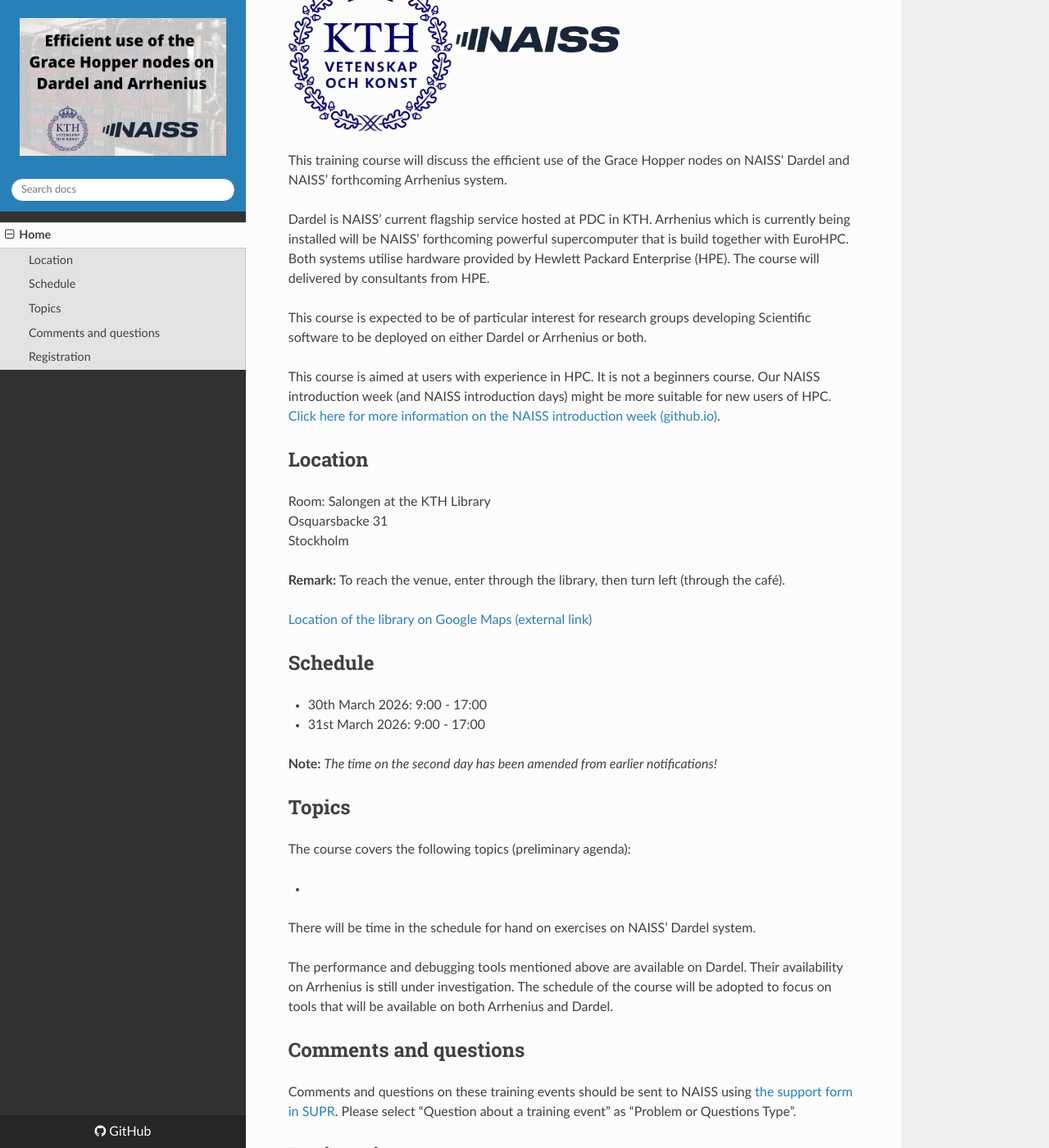
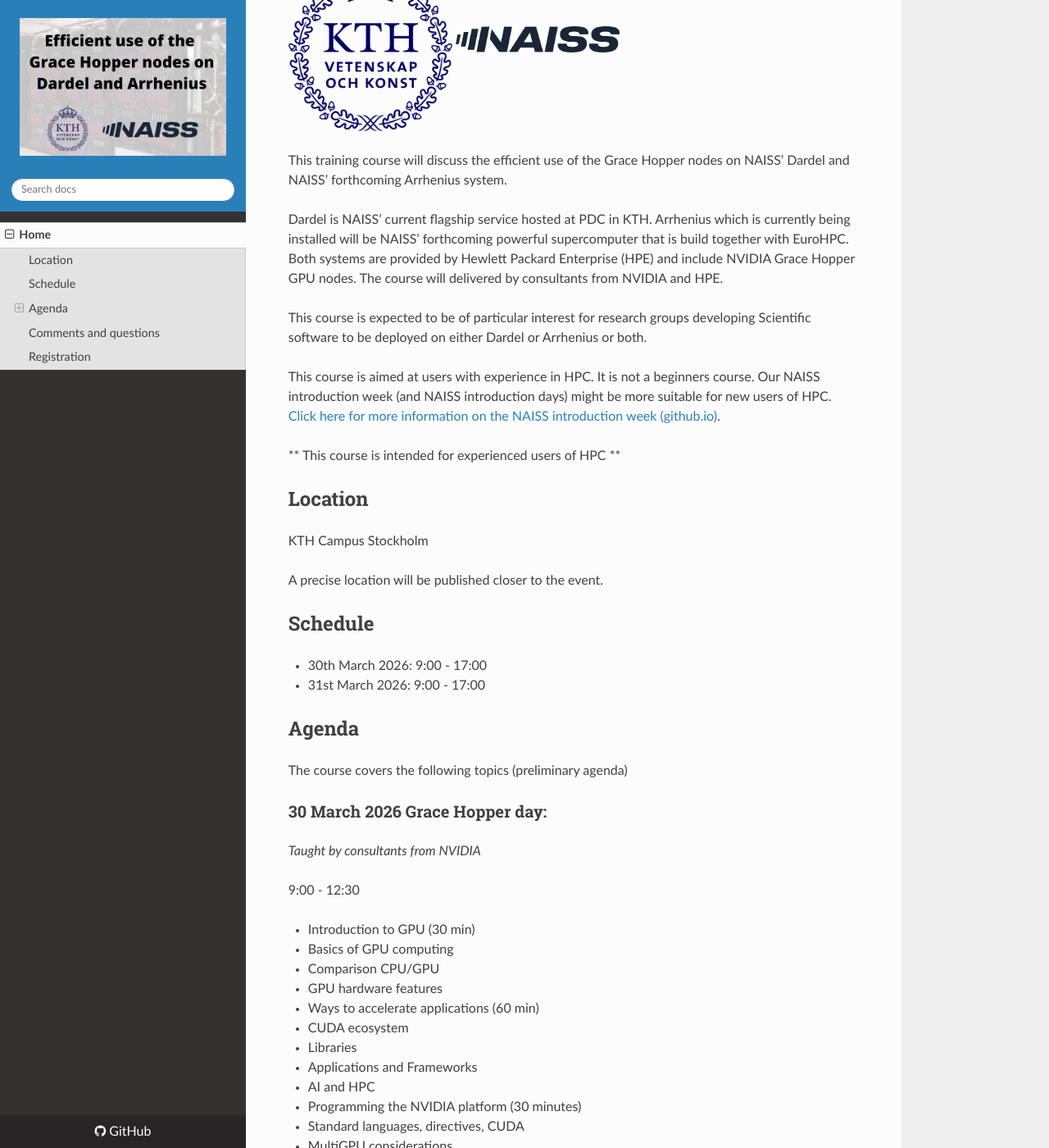
Before and after one commit to NAISS-Training/Using-Grace-Hopper, an MkDocs documentation site: the page built from docs/index.md, in a window 1280 px wide and 1400 px high, scrolled down 381 px. Shown: the whole window at 82% size. Built offline with MkDocs 1.6.1, drawn with Linux system fonts in a browser that asks for light colours; nearby versions of some CDN libraries; some of the changed text lies outside the part shown.

Commit message:
Added preliminary program

```diff
--- a/docs/index.md
+++ b/docs/index.md
@@ -2,44 +2,82 @@
 
 *This course is a collaboration between NAISS and PDC. The lectures will be provided by Nvidia and Hewlett Packard Enterprise (HPE)*
 
-30 - 31 March 2026
+**30 - 31 March 2026**
 
 ![KTH logo](./images/KTH_logo_RGB_bla.png){: width="200px"} ![NAISS logo](./images/naiss.png){: width="200px"}
 
 This training course will discuss the efficient use of the Grace Hopper nodes on NAISS' Dardel and NAISS' forthcoming Arrhenius system.
 
-Dardel is NAISS' current flagship service hosted at PDC in KTH.   Arrhenius which is currently being installed will be NAISS' forthcoming powerful supercomputer that is build together with EuroHPC.   Both systems utilise hardware provided by Hewlett Packard Enterprise (HPE).  The course will delivered by consultants from HPE.
+Dardel is NAISS' current flagship service hosted at PDC in KTH.   Arrhenius which is currently being installed will be NAISS' forthcoming powerful supercomputer that is build together with EuroHPC.   Both systems are provided by Hewlett Packard Enterprise (HPE) and include NVIDIA Grace Hopper GPU nodes.
+The course will delivered by consultants from NVIDIA and HPE.
 
 This course is expected to be of particular interest for research groups developing Scientific software to be deployed on either Dardel or Arrhenius or both.
 
 This course is aimed at users with experience in HPC.  It is not a beginners course.   Our NAISS introduction week (and NAISS introduction days) might be more suitable for new users of HPC. [Click here for more information on the NAISS introduction week (github.io)](https://naiss-training.github.io/NAISS-intro-week/).
 
+** This course is intended for experienced users of HPC **
+
 ## Location
 
-Room: Salongen at the KTH Library
-Osquarsbacke 31
+KTH Campus
 Stockholm
 
-**Remark:** To reach the venue, enter through the library, then turn left (through the café).
-
-[Location of the library on Google Maps (external link)](https://www.google.com/maps/place/59°20'52.4%22N+18°04'23.1%22E/@59.347878,18.073089,802m/data=!3m2!1e3!4b1!4m4!3m3!8m2!3d59.347878!4d18.073089?entry=ttu&g_ep=EgoyMDI2MDEwNy4wIKXMDSoASAFQAw%3D%3D)
+A precise location will be published closer to the event.
 
 ## Schedule
 
 - 30th March 2026: 9:00 - 17:00
 - 31st March 2026: 9:00 - 17:00
 
-**Note:** *The time on the second day has been amended from earlier notifications!*
+## Agenda
 
-## Topics
-The course covers the following topics (preliminary agenda):
+The course covers the following topics (preliminary agenda)
 
--
+### 30 March 2026 Grace Hopper day:
+*Taught by consultants from NVIDIA*
 
-There will be time in the schedule for hand on exercises on NAISS' Dardel system.
+9:00 - 12:30
+
+- Introduction to GPU (30 min)
+   - Basics of GPU computing
+   - Comparison CPU/GPU
+   - GPU hardware features
+- Ways to accelerate applications (60 min)
+   - CUDA ecosystem
+   - Libraries
+   - Applications and Frameworks
+   - AI and HPC
+- Programming the NVIDIA platform (30 minutes)
+   - Standard languages, directives, CUDA
+   - MultiGPU considerations
+   - Compilers and developer tools
+- Grace Hopper overview (90 minutes)
+   - Grace - overview of Arm CPU
+   - Hopper - features of the Hopper architecture
+   - Grace Hopper - details
+
+13:30 - 17:00
+
+- Grace Hopper Programming Considerations (60 minutes)
+- Porting to Arm (30 minutes)
+- Nsight tools (30 minutes)
+- GH and Applications Performance (60 minutes)
+   - HPC apps, LLMs, extended memory
+- Conclusion (30 minutes)
+
+### 31 March 2026 HPE Cray day:
+*Taught by consultants from Hewlett Packard Enterprise*
+
+- Recap of Cray Architecture
+- Overview of Cray Compilers and Parallel Programming Models
+- OpenMP offload with Cray Compilation Environment
+- Debugging with Cray  Tools
+- Understanding Cray MPI on Slingshot, GPU support, and rank reordering
+
+There will be time in the schedule on 31 March for hand on exercises on NAISS' Dardel system.
 
 The performance and debugging tools mentioned above are available on Dardel. Their availability on Arrhenius is still under investigation.
-The schedule of the course will be adopted to focus on tools that will be available on both Arrhenius and Dardel.
+
 
 
 ## Comments and questions
@@ -48,6 +86,6 @@
 
 ## Registration
 
-Please fill in the registration form (handled by the Lund University Branch of NAISS): []()
+Please fill in the registration form: []()
 
-Registration is set to close on XX March 2026.  Acceptance on the course will be announced no later than the YY March 2026.
+Registration is set to close on 18 March 2026.  Acceptance on the course will be announced no later than the 23 March 2026.
```
Also changed, not shown: README.md (+1 -1 lines).
